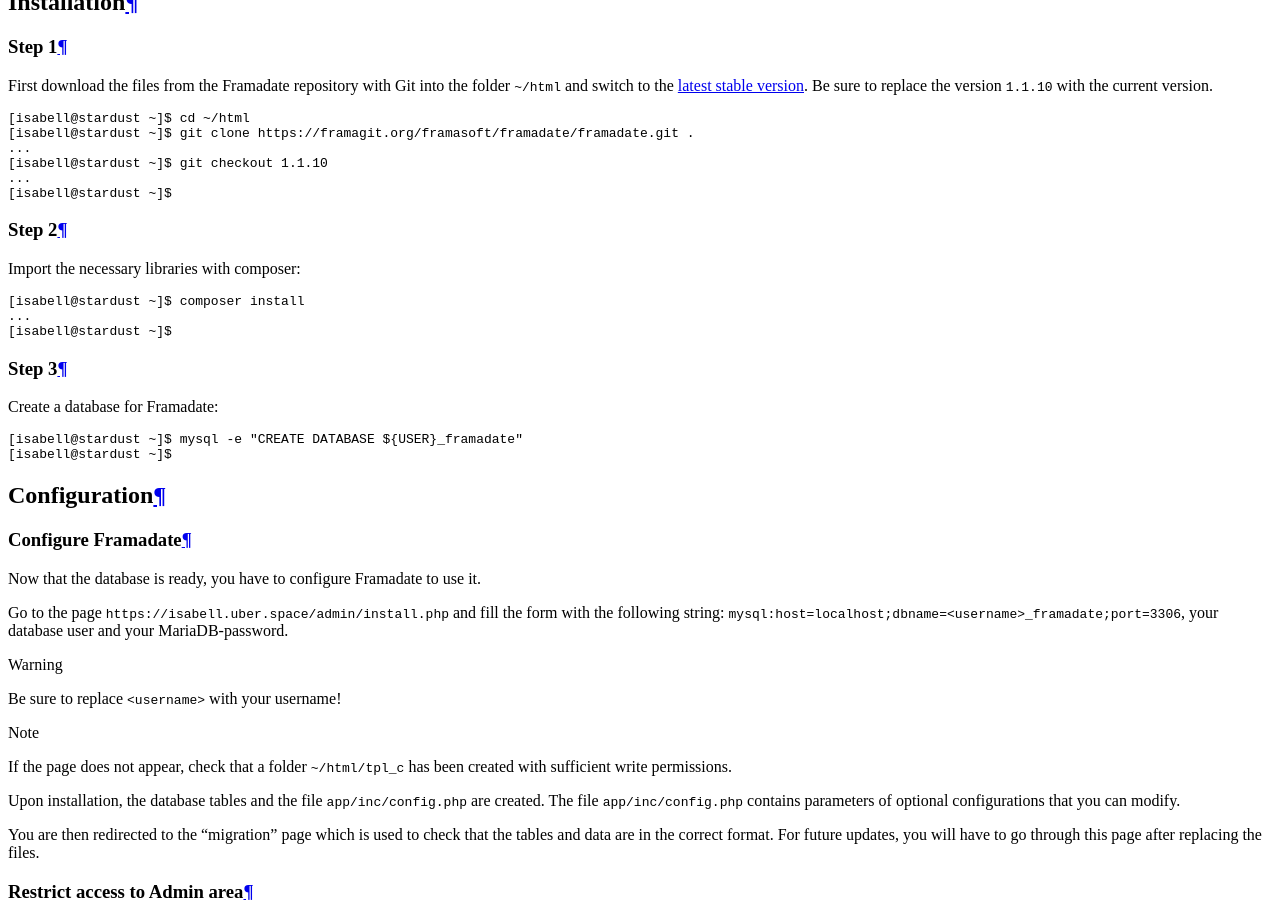
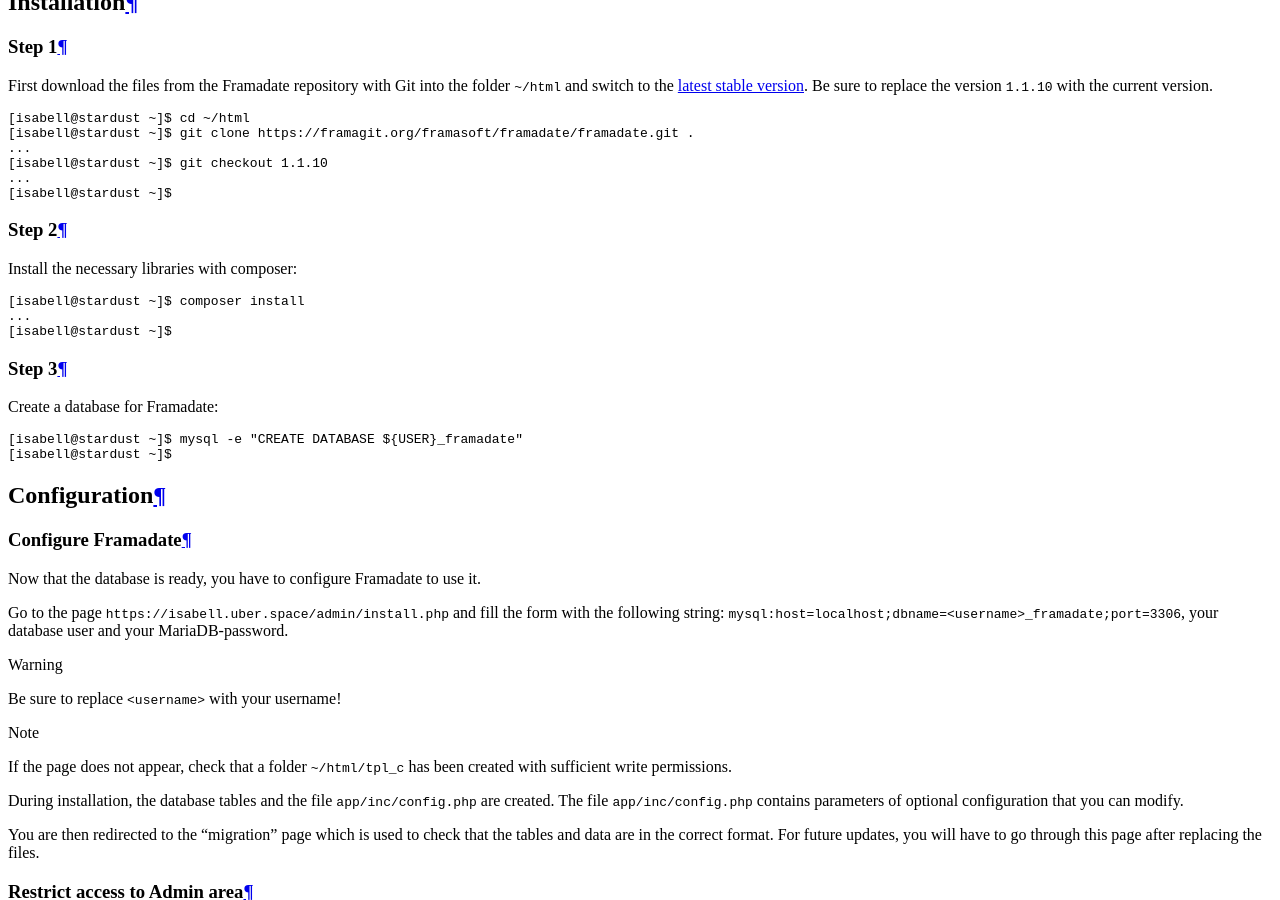
Before and after one commit to Uberspace/lab, a Sphinx documentation site: the page built from source/guide_framadate.rst, in a window 1280 px wide and 900 px high, scrolled down 2908 px. Built offline with Sphinx 7.4.7 and the Read the Docs theme 2.0.0, drawn with Linux system fonts in a browser that asks for light colours; some of the changed text lies outside the part shown.

Commit message:
[framedate] fix minor niggles

```diff
--- a/source/guide_framadate.rst
+++ b/source/guide_framadate.rst
@@ -70,7 +70,8 @@
 
 Step 2
 ------
-Import the necessary libraries with composer:
+
+Install the necessary libraries with composer:
 
 ::
 
@@ -102,7 +103,7 @@
 
 .. note:: If the page does not appear, check that a folder ``~/html/tpl_c`` has been created with sufficient write permissions.
 
-Upon installation, the database tables and the file ``app/inc/config.php`` are created. The file ``app/inc/config.php`` contains parameters of optional configurations that you can modify.
+During installation, the database tables and the file ``app/inc/config.php`` are created. The file ``app/inc/config.php`` contains parameters of optional configuration that you can modify.
 
 You are then redirected to the "migration" page which is used to check that the tables and data are in the correct format. For future updates, you will have to go through this page after replacing the files.
 
```
Also changed, not shown: other parts of source/guide_framadate.rst (+1 -1 lines).
